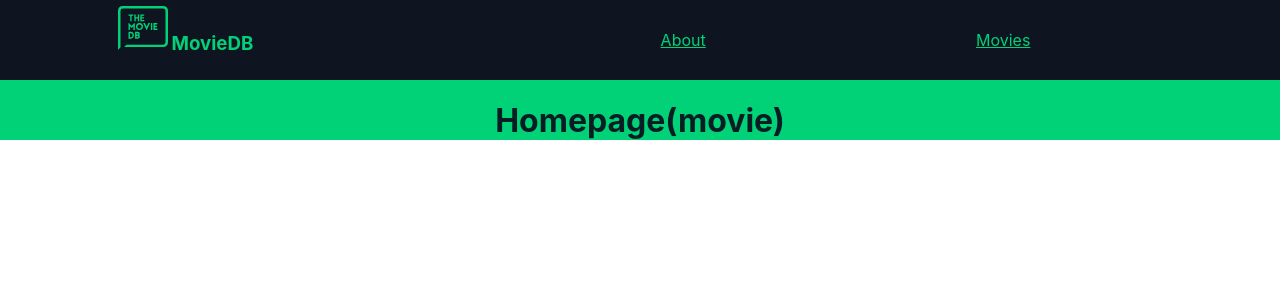
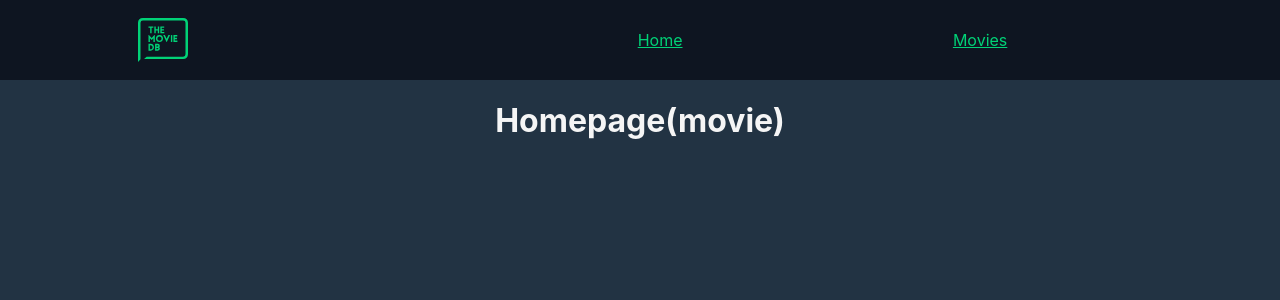
Before and after one commit to CathDM/React-Netflix-APP, a React (Create React App) app in the folder video-app/: page / in a window 1280 px wide. Shown: the top 300 px of the page. Built offline with nearby package versions, Linux system fonts and the light colour scheme.

Commit message:
delete extra page

```diff
--- a/video-app/src/App.css
+++ b/video-app/src/App.css
@@ -1,7 +1,7 @@
 .App {
   text-align: center;
-background: #01d277;
-color: #081c24;
+
+color:whitesmoke;
 }
 
 nav{
--- a/video-app/src/App.js
+++ b/video-app/src/App.js
@@ -2,7 +2,7 @@ import React from 'react';
 import './App.css';
 import Nav from './Components/Nav';
 import Home from './View/Home';
-import About from './Components/About';
+
 import Card from './Components/Card';
 import {BrowserRouter as Router, Switch, Route} from 'react-router-dom';
 
@@ -13,7 +13,7 @@ function App() {
      <Nav></Nav>
      <Switch>
      <Route path="/" exact component={Home}></Route>
-     <Route path= "/about" component={About}></Route>
+
      <Route path= "/Card" component={Card}></Route>
      </Switch>
 
--- a/video-app/src/Components/About.js
+++ /dev/null
@@ -1,12 +0,0 @@
-import React from 'react';
-import '../App.css';
-
-function About() {
-  return (
-    <div className="App">
-    <h1>Aboutpage(test)</h1>
-    </div>
-  );
-}
-
-export default About;
--- a/video-app/src/Components/Card.js
+++ b/video-app/src/Components/Card.js
@@ -25,10 +25,15 @@ function Card() {
     fetchItems();
   },[]);
 
+  const [items, setItems] = useState([]);
+
   const fetchItems = async () => {
-    const data = await fetch('https://api.themoviedb.org/3/configuration?api_key=b1a68b4eb2cb080ad3ce165754970454')
+    const data = await fetch(
+      'https://api.themoviedb.org/3/configuration?api_key=b1a68b4eb2cb080ad3ce165754970454'
+      );
     const items = await data.json();
     console.log(items);
+    setItems(items.images)
   }
   return (
     <div className="App">
--- a/video-app/src/Components/Nav.js
+++ b/video-app/src/Components/Nav.js
@@ -11,20 +11,20 @@ const navStyle = {
   return (
     <div className="App">
     <nav>
-    <table>
 
-        <td>
+
+
           <img alt="app icon" width="50" src="primary-green-app.svg"/>
-        </td>
-        <td>
-          <h3>MovieDB</h3>
-        </td>
 
-    </table>
+
+
+
+
+
 
           <ul className="nav-links">
-            <Link style={navStyle} to='/about'>
-              <li>About</li>
+            <Link style={navStyle} to='/home'>
+              <li>Home</li>
             </Link>
             <Link style={navStyle} to='/card'>
               <li>Movies</li>
--- a/video-app/src/index.css
+++ b/video-app/src/index.css
@@ -1,4 +1,5 @@
 body {
+  background-color:#223343;
   margin: 0;
   font-family: -apple-system, BlinkMacSystemFont, 'Segoe UI', 'Roboto', 'Oxygen',
     'Ubuntu', 'Cantarell', 'Fira Sans', 'Droid Sans', 'Helvetica Neue',
```
